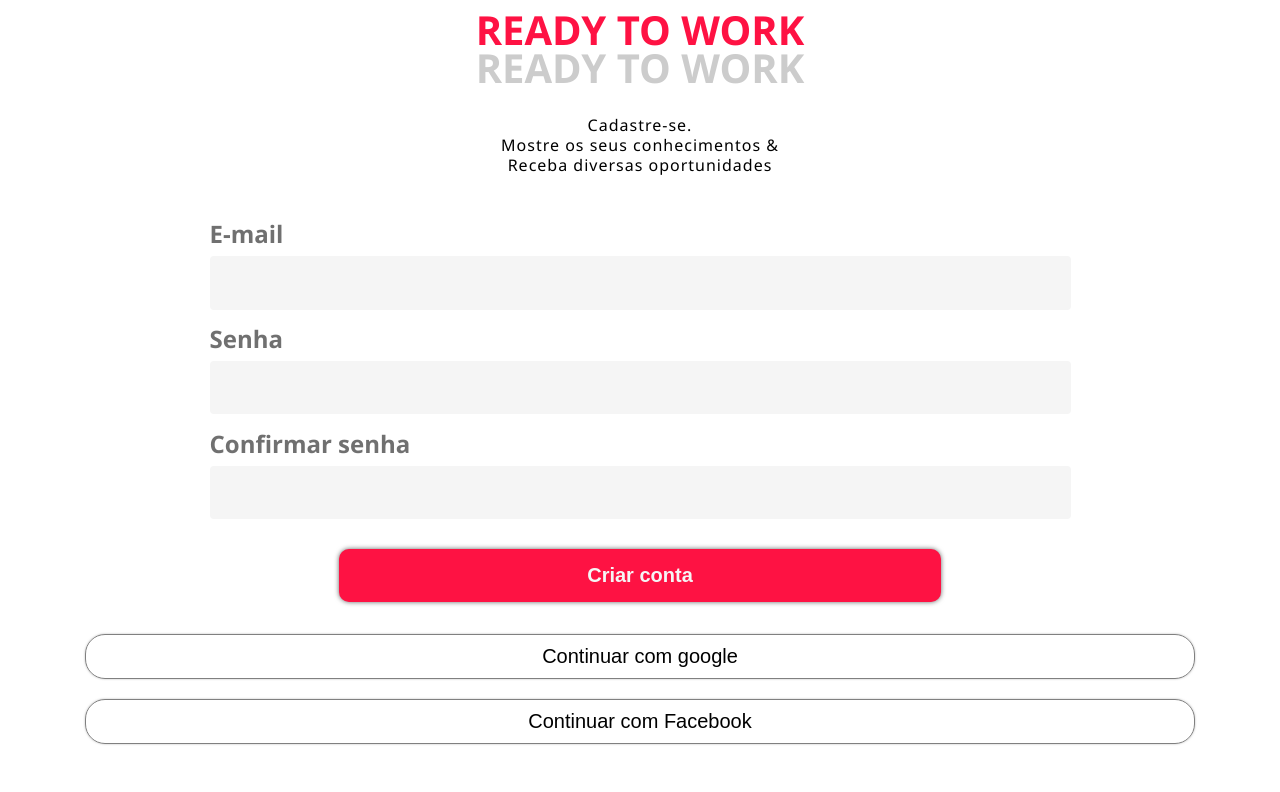
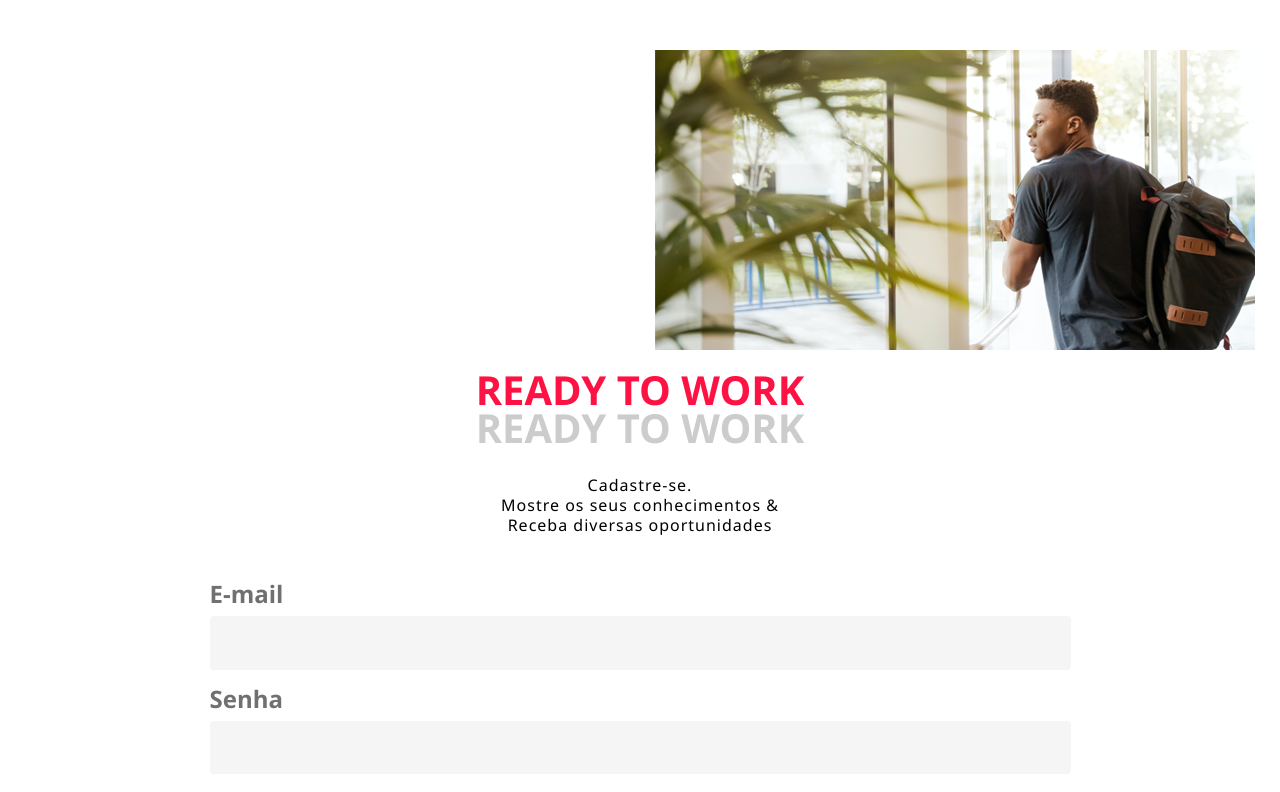
Before and after one commit to EdsonMateus1/projeto_ccr, a Vue app: page / in a window 1280 px wide. Shown: the top 792 px of the page. Built offline with nearby package versions, Linux system fonts and the light colour scheme.

Commit message:
alter2;;

```diff
--- a/src/components/Login.vue
+++ b/src/components/Login.vue
@@ -1,5 +1,8 @@
 <template>
   <div class="container-page-login">
+    <div class="img-intro">
+      <img src="../assets/img-tablet.png" alt="img-intro" />
+    </div>
     <h1 class="title">Ready to Work</h1>
     <h1 class="title2">Ready to Work</h1>
 
@@ -49,6 +52,15 @@ export default {
   align-items: center;
   font-family: "Segoe UI", Tahoma, Geneva, Verdana, sans-serif;
 }
+
+.img-intro {
+  display: flex;
+  justify-content: flex-end;
+  width: 100%;
+  height: 90%;
+  margin: 30px 0;
+}
+
 .title {
   text-transform: uppercase;
   font-size: 40px;
@@ -137,13 +149,14 @@ export default {
   align-items: center;
   border: 1px solid gray;
   border-radius: 20px;
-  width: 95%;
+  width: 75%;
   text-align: center;
   font-size: 20px;
   padding: 10px;
   box-shadow: 0px 0px 3px -1px rgba(0, 0, 0, 0.6);
   color: black;
 }
+
 .container-access {
   width: 95%;
   display: flex;
@@ -152,6 +165,9 @@ export default {
   flex-direction: column;
   gap: 1.2em;
   margin-top: 2em;
+}
+.button-access:last-child {
+  margin-bottom: 70px;
 }
 
 @media only screen and (min-width: 700px) and (max-width: 1200px) {
@@ -172,9 +188,5 @@ export default {
   .sub-title {
     font-size: 22px;
   }
-
-  .button-access {
-    width: 50%;
-  }
 }
 </style>
```
Also changed, not shown: src/assets/img-tablet.png (added).
